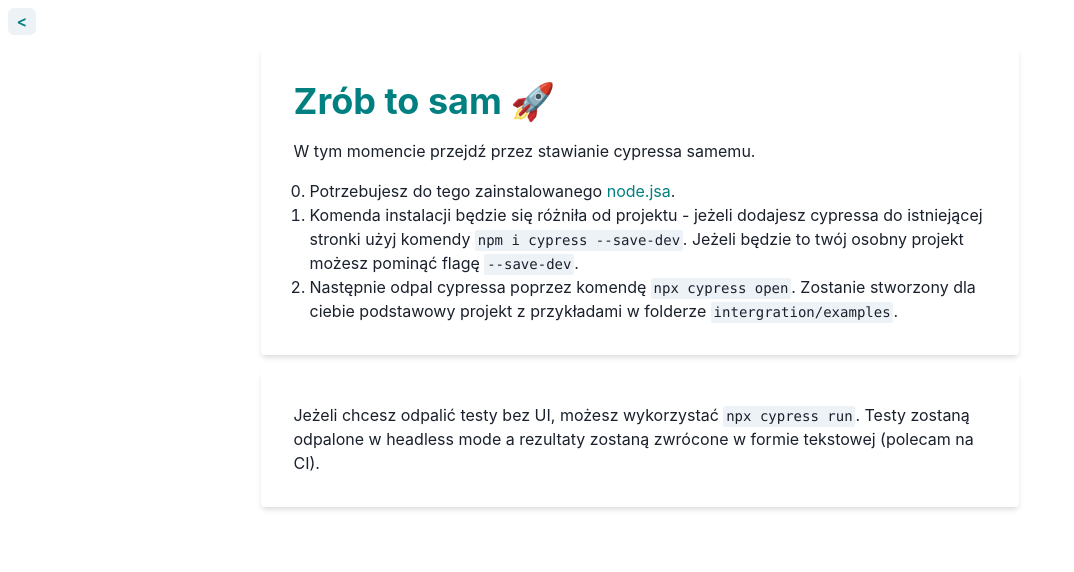
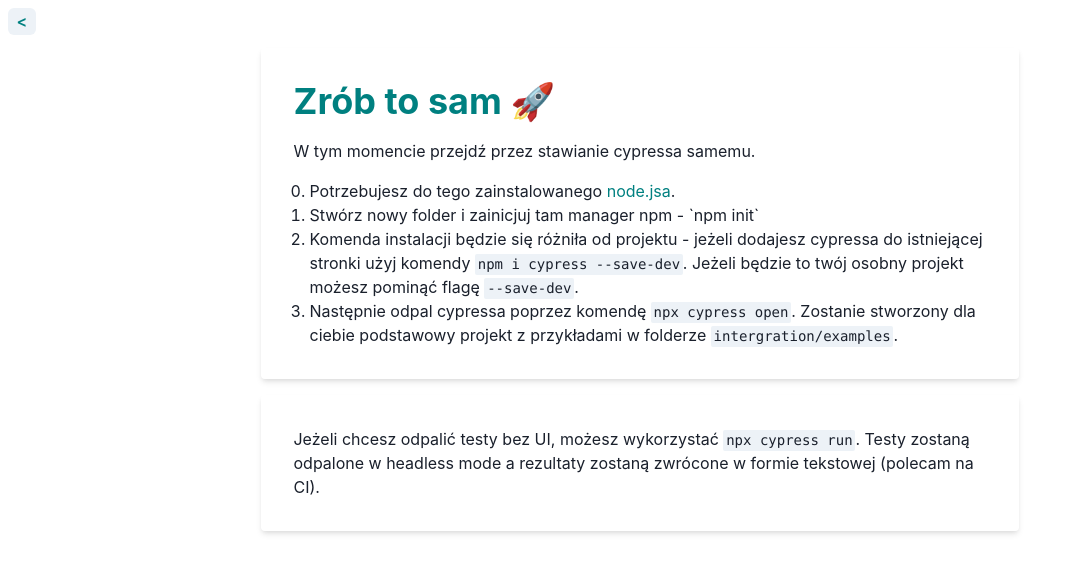
Before and after one commit to WPaczula/cypress-training-page, a Next.js app: page /setup in a window 1280 px wide. Shown: the top 572 px of the page, without its empty margins (0-1074 px from the left). Built offline with nearby package versions, Linux system fonts and the light colour scheme; no server answers.

Commit message:
fix: Add information about npm init

```diff
--- a/pages/setup.js
+++ b/pages/setup.js
@@ -17,6 +17,9 @@ const Setup = () => {
           <ListItem>
             Potrzebujesz do tego zainstalowanego{" "}
             <Link href="https://nodejs.org/en/">node.jsa</Link>.
+          </ListItem>
+          <ListItem>
+            Stwórz nowy folder i zainicjuj tam manager npm - `npm init`
           </ListItem>
           <ListItem>
             Komenda instalacji będzie się różniła od projektu - jeżeli dodajesz
```
